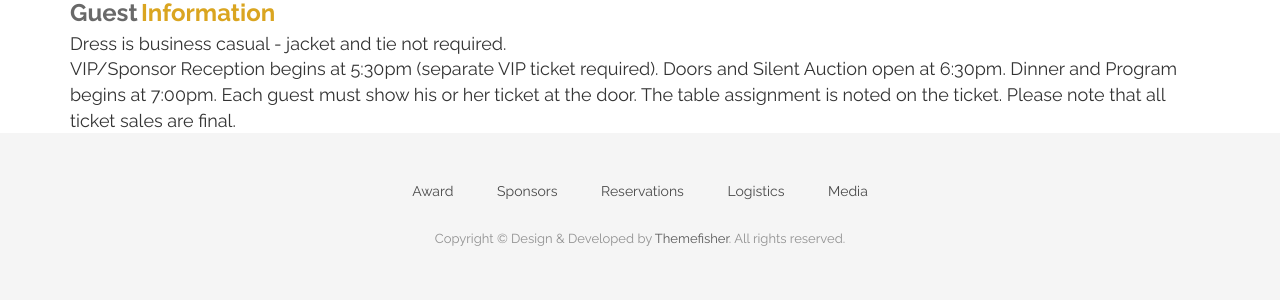
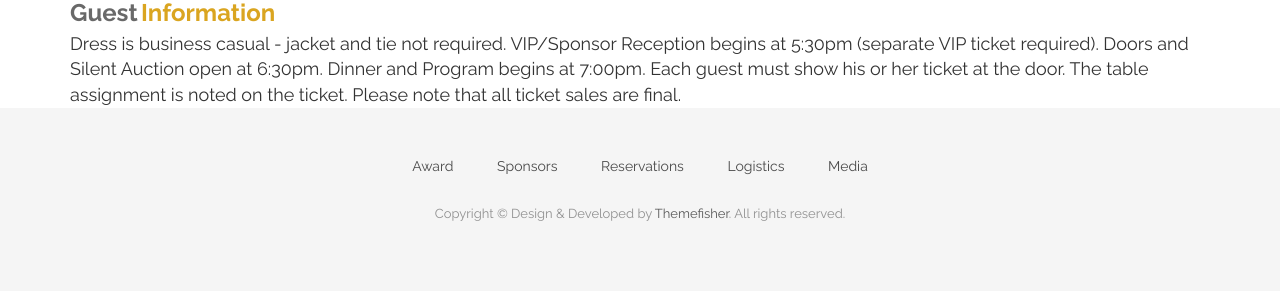
Before and after one commit to CruGlobal/NightofChampions, a Jekyll site: the page built from logistics.markdown, in a window 1280 px wide, cut to the strip 980-1296 px from the top of the page. Shown: the top 300 px of the strip. Built offline with Jekyll 4.4.1, drawn with Linux system fonts in a browser that asks for light colours; nearby versions of some CDN libraries; some web fonts are replaced.

Commit message:
Updated Logistics

```diff
--- a/logistics.markdown
+++ b/logistics.markdown
@@ -20,9 +20,7 @@ position: 5
 </div>
 <div>
 <font size="4">
-<ul type="disc">
-<li>Dress is business casual - jacket and tie not required.</li>
-</ul>
+Dress is business casual - jacket and tie not required.
 VIP/Sponsor Reception begins at 5:30pm (separate VIP ticket required).
 Doors and Silent Auction open at 6:30pm.
 Dinner and Program begins at 7:00pm.
```
